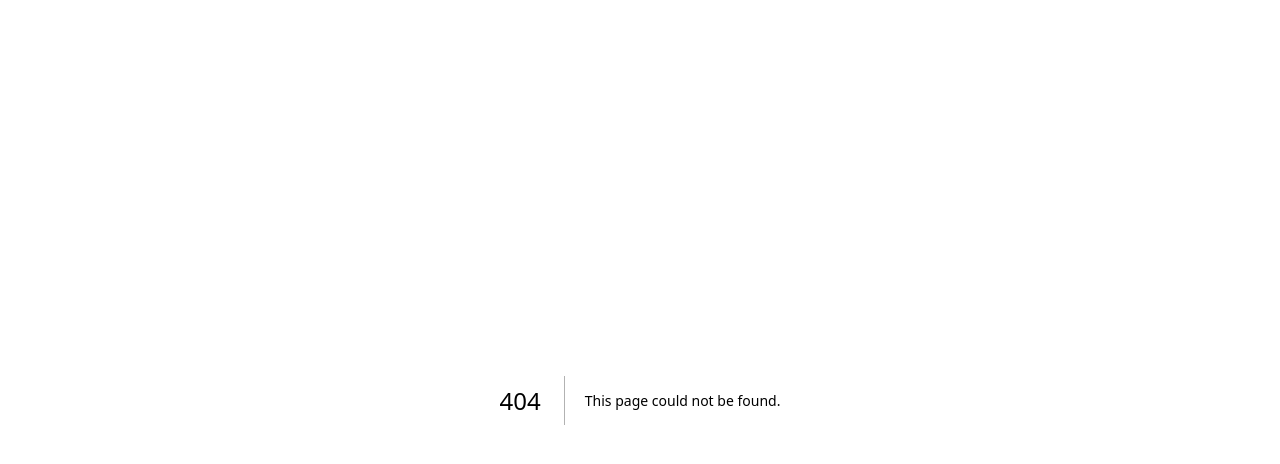
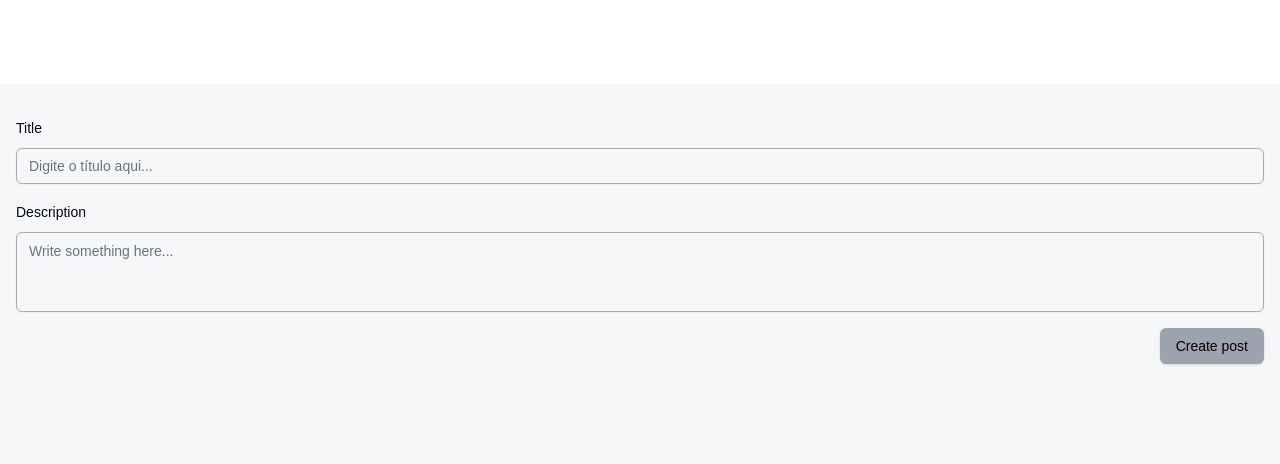
Before and after one commit to devvieiira/3T-TAI, a Next.js app: page /post in a window 1280 px wide. Before the commit this address had no page. Shown: the top 464 px of the page. Built offline with nearby package versions, Linux system fonts and the light colour scheme.

Commit message:
[feat]: initial post page

```diff
--- a/package.json
+++ b/package.json
@@ -10,8 +10,11 @@
   },
   "dependencies": {
     "@radix-ui/react-icons": "^1.3.0",
+    "@radix-ui/react-label": "^2.1.0",
     "@radix-ui/react-scroll-area": "^1.2.0",
+    "@radix-ui/react-slot": "^1.1.0",
     "@radix-ui/react-tabs": "^1.1.1",
+    "axios": "^1.7.7",
     "class-variance-authority": "^0.7.0",
     "clsx": "^2.1.1",
     "framer-motion": "^11.11.1",
--- a/src/app/page.tsx
+++ b/src/app/page.tsx
@@ -1,7 +1,10 @@
+"use client";
+import { Button } from "@/components/ui/button";
 import { Card } from "@/components/ui/card";
 import { Input } from "@/components/ui/input";
 import { Menu, Search } from "lucide-react";
 import Link from "next/link";
+import { useRouter } from "next/navigation";
 
 export default function Home() {
 	const example = [
@@ -24,6 +27,8 @@ export default function Home() {
 			value: "6",
 		},
 	];
+
+	const router = useRouter();
 	return (
 		<main className="min-h-screen bg-figma-background pb-10">
 			{/* BARRA DE PESQUISA E MENU */}
@@ -44,18 +49,26 @@ export default function Home() {
 			{/* BODY */}
 			<div className="flex flex-col items-center py-6 space-y-4">
 				{example.map((item) => (
-					<Card className="w-[380px] px-3 py-2" key={item.value}>
+					<Card className="w-[380px] px-3 py-4" key={item.value}>
 						{/* corpo da postagen */}
 						<div>
 							<span className="text-sm">
 								Aqui demonstra um exemplo de postagem,... bla bla bla...
 							</span>
-							<div className="w-full h-[180px] bg-gray-400 rounded-sm" />
+							<div className="w-full h-[200px] bg-gray-400 rounded-sm" />
 						</div>
 						{/* EM BREVE: LIKES E COMENTÁRIOS */}
 					</Card>
 				))}
 			</div>
+			<div className="fixed bottom-20 right-5">
+				<Button
+					className="w-[50px] h-[50px] bg-blue-500 hover:bg-blue-700 text-white font-bold py-2 px-3 rounded-full"
+					onClick={() => router.push("/post")}
+				>
+					<span className="text-xl text-center">+</span>
+				</Button>
+			</div>
 		</main>
 	);
 }
--- /dev/null
+++ b/src/app/post/page.tsx
@@ -0,0 +1,34 @@
+import { Button } from "@/components/ui/button";
+import { Input } from "@/components/ui/input";
+import { Label } from "@/components/ui/label";
+import { Textarea } from "@/components/ui/textarea";
+
+export default function Post() {
+	return (
+		<main className="min-h-screen bg-figma-background pb-10">
+			<header className="bg-white h-[84px]" />
+			<form className="py-8 space-y-4">
+				<div className="space-y-2 px-4">
+					<Label htmlFor="title">Title</Label>
+					<Input
+						type="text"
+						id="title"
+						placeholder="Digite o título aqui..."
+						className="border-black/30 w-full"
+					/>
+				</div>
+				<div className="space-y-2 px-4">
+					<Label htmlFor="title">Description</Label>
+					<Textarea
+						id="title"
+						placeholder="Write something here..."
+						className="border-black/30 w-full resize-none h-20"
+					/>
+				</div>
+				<div className="space-y-2 px-4 flex justify-end">
+					<Button className="bg-gray-400 text-black">Create post</Button>
+				</div>
+			</form>
+		</main>
+	);
+}
--- /dev/null
+++ b/src/components/ui/button.tsx
@@ -0,0 +1,57 @@
+import * as React from "react"
+import { Slot } from "@radix-ui/react-slot"
+import { cva, type VariantProps } from "class-variance-authority"
+
+import { cn } from "@/lib/utils"
+
+const buttonVariants = cva(
+  "inline-flex items-center justify-center gap-2 whitespace-nowrap rounded-md text-sm font-medium transition-colors focus-visible:outline-none focus-visible:ring-1 focus-visible:ring-ring disabled:pointer-events-none disabled:opacity-50 [&_svg]:pointer-events-none [&_svg]:size-4 [&_svg]:shrink-0",
+  {
+    variants: {
+      variant: {
+        default:
+          "bg-primary text-primary-foreground shadow hover:bg-primary/90",
+        destructive:
+          "bg-destructive text-destructive-foreground shadow-sm hover:bg-destructive/90",
+        outline:
+          "border border-input bg-background shadow-sm hover:bg-accent hover:text-accent-foreground",
+        secondary:
+          "bg-secondary text-secondary-foreground shadow-sm hover:bg-secondary/80",
+        ghost: "hover:bg-accent hover:text-accent-foreground",
+        link: "text-primary underline-offset-4 hover:underline",
+      },
+      size: {
+        default: "h-9 px-4 py-2",
+        sm: "h-8 rounded-md px-3 text-xs",
+        lg: "h-10 rounded-md px-8",
+        icon: "h-9 w-9",
+      },
+    },
+    defaultVariants: {
+      variant: "default",
+      size: "default",
+    },
+  }
+)
+
+export interface ButtonProps
+  extends React.ButtonHTMLAttributes<HTMLButtonElement>,
+    VariantProps<typeof buttonVariants> {
+  asChild?: boolean
+}
+
+const Button = React.forwardRef<HTMLButtonElement, ButtonProps>(
+  ({ className, variant, size, asChild = false, ...props }, ref) => {
+    const Comp = asChild ? Slot : "button"
+    return (
+      <Comp
+        className={cn(buttonVariants({ variant, size, className }))}
+        ref={ref}
+        {...props}
+      />
+    )
+  }
+)
+Button.displayName = "Button"
+
+export { Button, buttonVariants }
--- /dev/null
+++ b/src/components/ui/label.tsx
@@ -0,0 +1,26 @@
+"use client"
+
+import * as React from "react"
+import * as LabelPrimitive from "@radix-ui/react-label"
+import { cva, type VariantProps } from "class-variance-authority"
+
+import { cn } from "@/lib/utils"
+
+const labelVariants = cva(
+  "text-sm font-medium leading-none peer-disabled:cursor-not-allowed peer-disabled:opacity-70"
+)
+
+const Label = React.forwardRef<
+  React.ElementRef<typeof LabelPrimitive.Root>,
+  React.ComponentPropsWithoutRef<typeof LabelPrimitive.Root> &
+    VariantProps<typeof labelVariants>
+>(({ className, ...props }, ref) => (
+  <LabelPrimitive.Root
+    ref={ref}
+    className={cn(labelVariants(), className)}
+    {...props}
+  />
+))
+Label.displayName = LabelPrimitive.Root.displayName
+
+export { Label }
--- /dev/null
+++ b/src/components/ui/textarea.tsx
@@ -0,0 +1,24 @@
+import * as React from "react"
+
+import { cn } from "@/lib/utils"
+
+export interface TextareaProps
+  extends React.TextareaHTMLAttributes<HTMLTextAreaElement> {}
+
+const Textarea = React.forwardRef<HTMLTextAreaElement, TextareaProps>(
+  ({ className, ...props }, ref) => {
+    return (
+      <textarea
+        className={cn(
+          "flex min-h-[60px] w-full rounded-md border border-input bg-transparent px-3 py-2 text-sm shadow-sm placeholder:text-muted-foreground focus-visible:outline-none focus-visible:ring-1 focus-visible:ring-ring disabled:cursor-not-allowed disabled:opacity-50",
+          className
+        )}
+        ref={ref}
+        {...props}
+      />
+    )
+  }
+)
+Textarea.displayName = "Textarea"
+
+export { Textarea }
```
Also changed, not shown: src/request/api.ts (added, +13 -0 lines), src/request/post/create.ts (added, +15 -0 lines), 2 other files (tests, documents, lock files or other folders).
